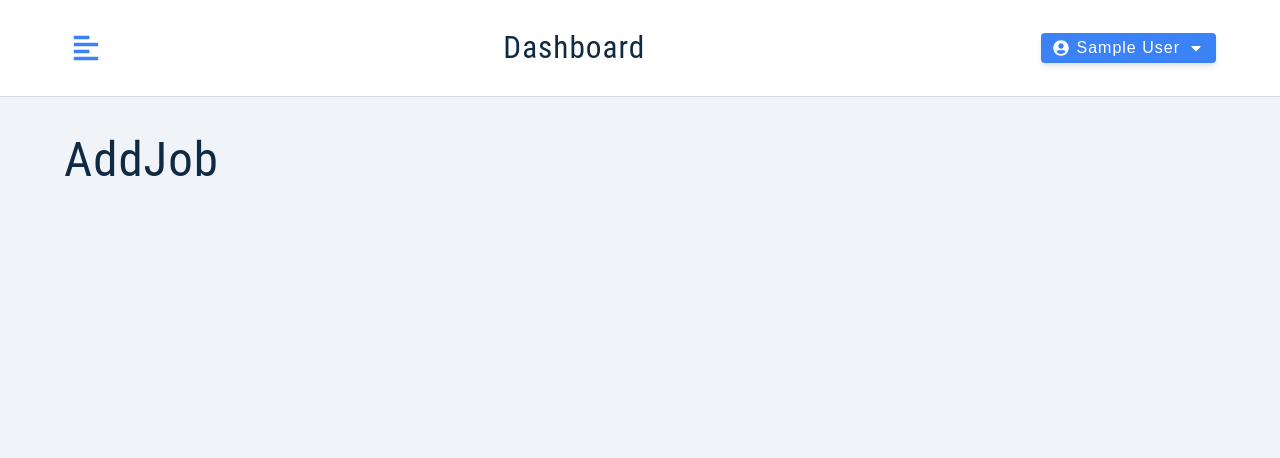
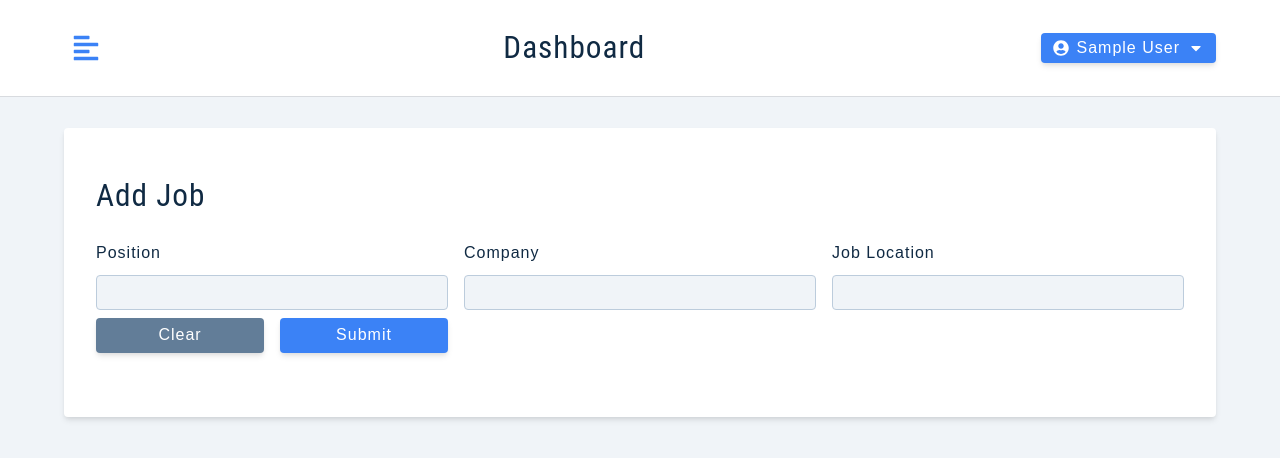
Before and after one commit to neerajnerlekar/jobster, a React (Create React App) app: page /add-job in a window 1280 px wide. Shown: the top 458 px of the page. Built offline with nearby package versions, Linux system fonts and the light colour scheme; sample sign-in values are in the browser's storage.

Commit message:
step 51 - add job structure. return wrapper for add job page.

```diff
--- a/src/pages/dashboard/AddJob.js
+++ b/src/pages/dashboard/AddJob.js
@@ -1,4 +1,85 @@
+import { FormRow } from '../../components'
+import Wrapper from '../../assets/wrappers/DashboardFormPage'
+import { useSelector, useDispatch } from 'react-redux'
+import { toast } from 'react-toastify'
+
 const AddJob = () => {
-  return <h1>AddJob</h1>
+  const {
+    isLoading,
+    position,
+    company,
+    jobLocation,
+    jobType,
+    jobTypeOptions,
+    status,
+    statusOptions,
+    isEditing,
+    editJobId,
+  } = useSelector((store) => store.job)
+
+  const dispatch = useDispatch()
+
+  const handleSubmit = (e) => {
+    e.preventDefault()
+    if (!position || !company || !jobLocation) {
+      toast.error('Please Fill Out All Fields')
+      return
+    }
+  }
+
+  const handleJobInput = (e) => {
+    const name = e.target.name
+    const value = e.target.value
+    console.log(name, value)
+  }
+
+  return (
+    <Wrapper>
+      <form className="form">
+        <h3>{isEditing ? 'edit job' : 'add job'}</h3>
+        <div className="form-center">
+          {/* position */}
+          <FormRow
+            type="text"
+            name="position"
+            value={position}
+            handleChange={handleJobInput}
+          />
+          {/* company */}
+          <FormRow
+            type="text"
+            name="company"
+            value={company}
+            handleChange={handleJobInput}
+          />
+          {/* jobLocation */}
+          <FormRow
+            type="text"
+            name="jobLocation"
+            labelText="job location"
+            value={jobLocation}
+            handleChange={handleJobInput}
+          />
+          <div className="btn-container">
+            <button
+              type="button"
+              className="btn btn-block clear-btn"
+              onClick={() => console.log('clear values')}
+            >
+              clear
+            </button>
+            <button
+              type="submit"
+              className="btn btn-block submit-btn"
+              onClick={handleSubmit}
+              disabled={isLoading}
+            >
+              submit
+            </button>
+          </div>
+        </div>
+      </form>
+    </Wrapper>
+  )
 }
 export default AddJob
```
